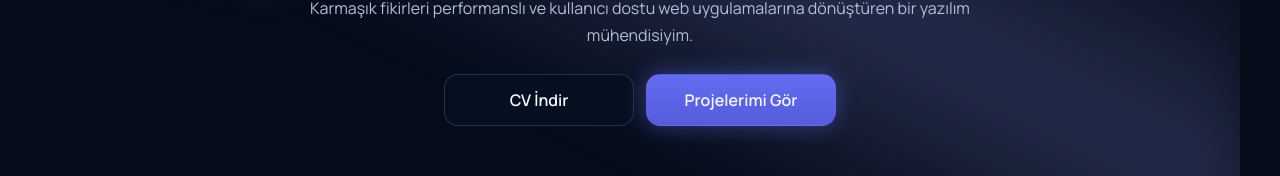
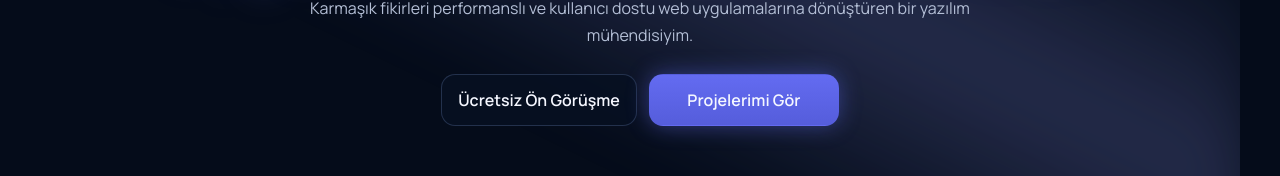
Before and after one commit to ysFLX/portfolio, a Next.js app: page / in a window 1280 px wide. Shown: the part 409-585 px from the top of the page. Built offline with nearby package versions, Linux system fonts and the light colour scheme.

Commit message:
asasdasd

```diff
--- a/src/app/page.tsx
+++ b/src/app/page.tsx
@@ -237,7 +237,7 @@ export default function Home() {
               Karmaşık fikirleri performanslı ve kullanıcı dostu web uygulamalarına dönüştüren bir yazılım mühendisiyim.
             </p>
             <div className="mt-6 flex justify-center gap-3">
-              <a href="#" className="inline-flex h-[52px] min-w-[190px] items-center justify-center rounded-[14px] border border-[rgba(113,136,189,.28)] bg-[rgba(8,17,34,.86)] px-4 text-base font-semibold transition hover:-translate-y-0.5">CV İndir</a>
+              <a href="#contact" className="inline-flex h-[52px] min-w-[190px] items-center justify-center rounded-[14px] border border-[rgba(113,136,189,.28)] bg-[rgba(8,17,34,.86)] px-4 text-base font-semibold transition hover:-translate-y-0.5">Ücretsiz Ön Görüşme</a>
               <a href="#work" className="inline-flex h-[52px] min-w-[190px] items-center justify-center rounded-[14px] border border-transparent bg-[linear-gradient(180deg,#636bf1_0%,#555ddb_100%)] px-4 text-base font-semibold shadow-[0_0_22px_rgba(98,108,240,.45)] transition hover:-translate-y-0.5">Projelerimi Gör</a>
             </div>
           </div>
```
